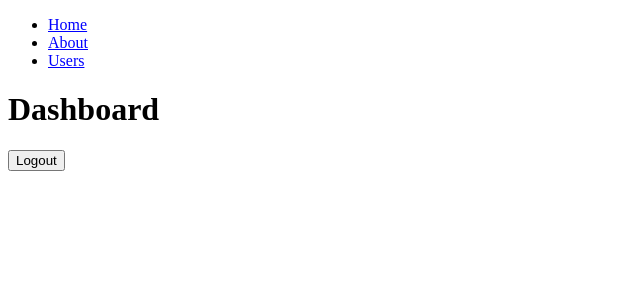
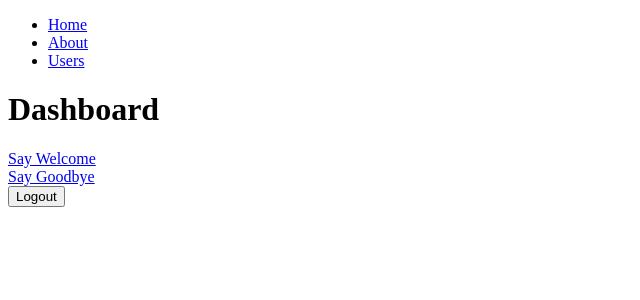
Before and after one commit to desarrollocml/react_router_dom_v6, a React (Create React App) app: page /dashboard in a window 1280 px wide. Shown: the top 300 px of the page, without its empty margins (0-640 px from the left). Built offline with nearby package versions, Linux system fonts and the light colour scheme.

Commit message:
Subrutas-Outlet-Exact no es necesario

```diff
--- a/src/App.js
+++ b/src/App.js
@@ -21,7 +21,10 @@ function App() {
         {/* si en to="   users" no se coloca oblicua se agrega,
          queda usuarios/users */}
         <Route path="/hola" element={<HellowPage />} />
-        <Route path="/dashboard" element={<Dashboard />} />
+        <Route path="/dashboard/*" element={<Dashboard />}>
+          <Route path="welcome" element={<p>Welcome!</p>}/>
+          <Route path="goodbye" element={<p>Goodbye!</p>}/>
+        </Route>
         <Route path="*" element={<NotFoundPage />} />
       </Routes>
     </Router>
--- a/src/pages/Dashboard.js
+++ b/src/pages/Dashboard.js
@@ -1,4 +1,4 @@
-import { useNavigate } from "react-router-dom"
+import { Link, Outlet, useNavigate } from "react-router-dom"
 
 export default function Dashboard() {
     const navigate= useNavigate();
@@ -8,6 +8,11 @@ export default function Dashboard() {
   return (
     <div>
         <h1>Dashboard</h1>
+        <Outlet/>
+        <Link to="welcome">Say Welcome</Link>
+        <br></br>
+        <Link to="goodbye">Say Goodbye</Link>
+        <br/>
         <button onClick={handleclick}>
             Logout
         </button>
```
